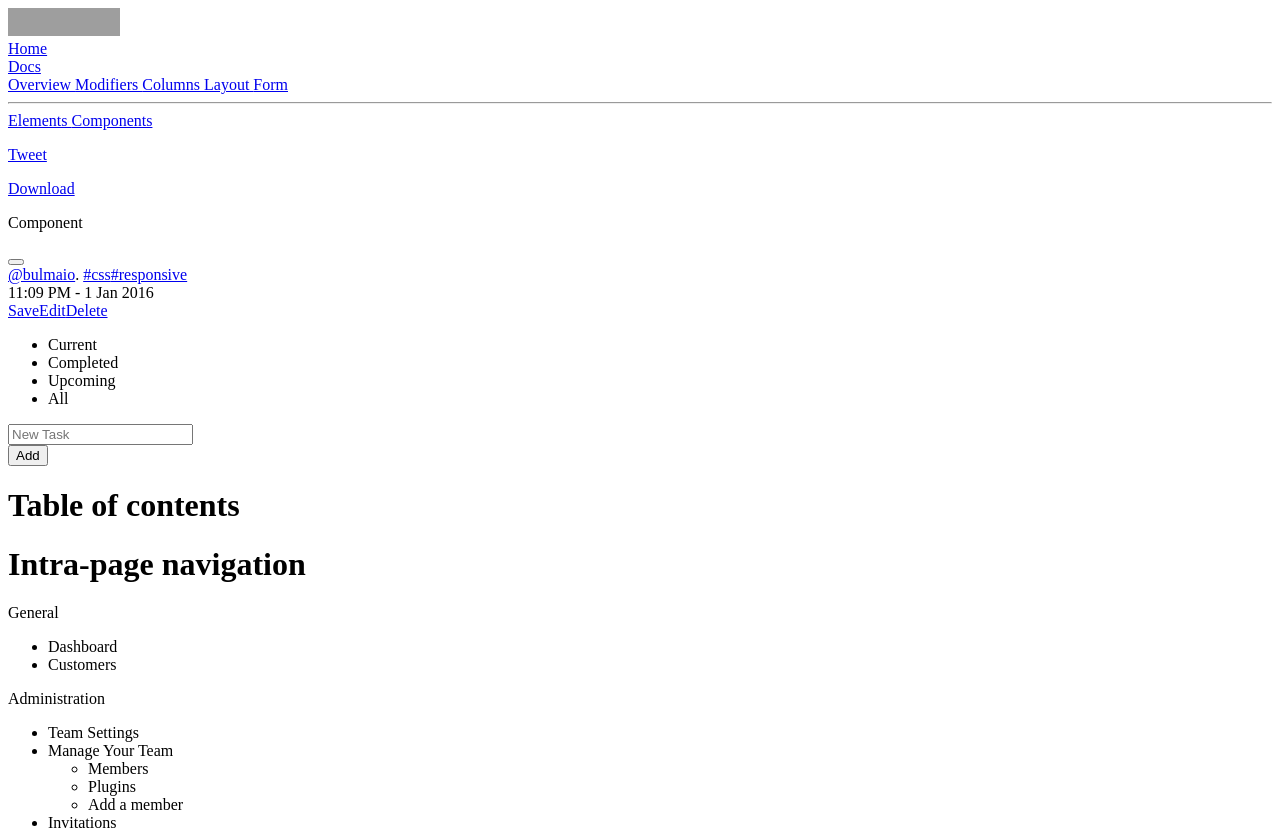
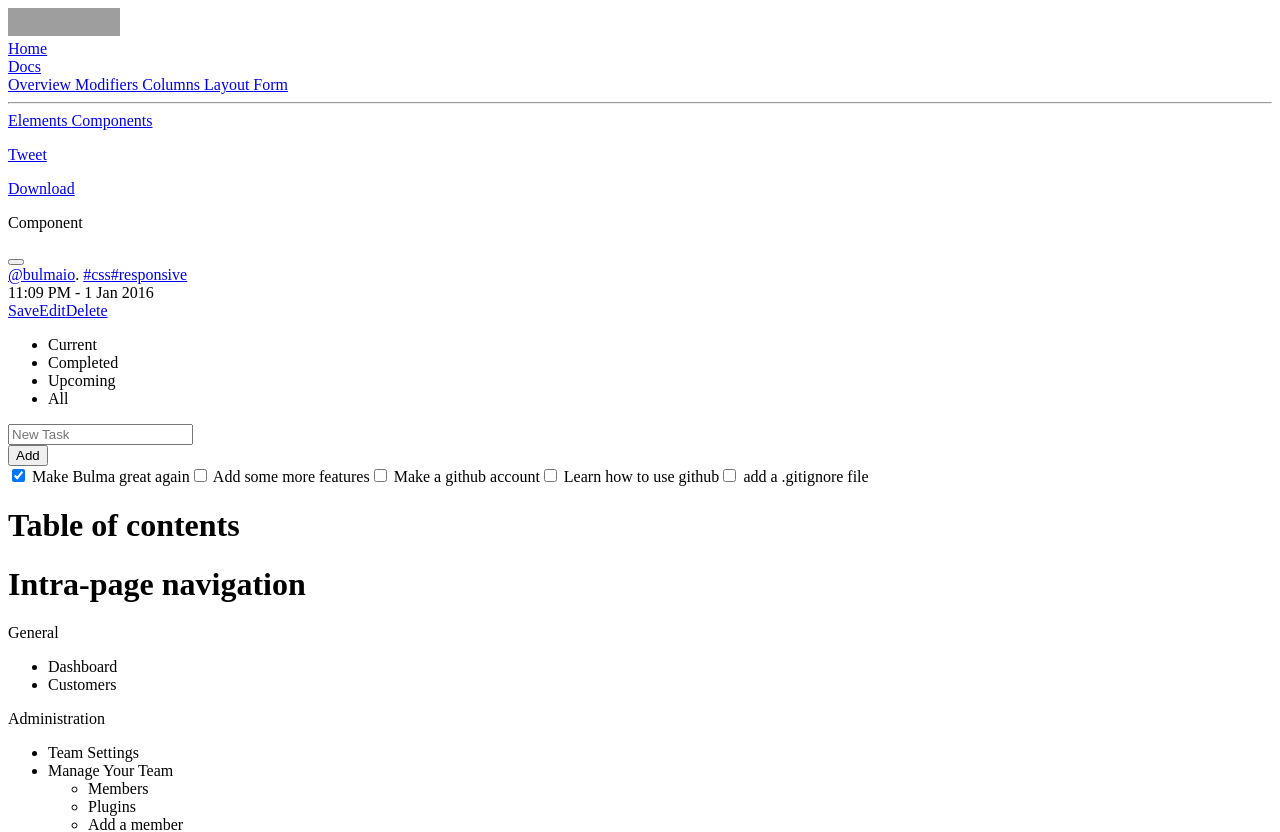
Before and after one commit to N02959575/TODO-App-2022, a Vue app in the folder client/todoApp/: page / in a window 1280 px wide. Shown: the top 832 px of the page. Built offline with nearby package versions, Linux system fonts and the light colour scheme; grey boxes are pictures that could not be loaded; the HTML template or start-up script is replaced by a standard one.

Commit message:
added code back to tasks.vue component

```diff
--- a/client/todoApp/src/App.vue
+++ b/client/todoApp/src/App.vue
@@ -16,7 +16,7 @@ import Table from './components/Table.vue';
           <Social/>
         </div>
       </div>
-      <div class="column">
+      <div class="column is-6">
         <Tasks/>
       </div>
       <div class="column">
--- a/client/todoApp/src/components/Social.vue
+++ b/client/todoApp/src/components/Social.vue
@@ -15,7 +15,7 @@
                 </header>
                 <div class="card-content">
                   <div class="content">
-                    {{message}}
+                     {{message}}
                     <a href="#">@bulmaio</a>. <a href="#">#css</a>
                     <a href="#">#responsive</a>
                     <br />
--- a/client/todoApp/src/components/Tasks.vue
+++ b/client/todoApp/src/components/Tasks.vue
@@ -1,4 +1,52 @@
 <script setup lang="ts">
+  import { ref, reactive, onMounted, computed } from "vue";
+
+
+  const message = ref ("Hello Vue!");
+  const currentTab = ref ("All");
+  const text = ref ("");
+  const allTasks = reactive([
+    { task: "Make Bulma great again", checked: true },
+    { task: "Add some more features", checked: false },
+    { task: "Make a github account", checked: false },
+    { task: " Learn how to use github", checked: false },
+    { task: "add a .gitignore file", checked: false },
+  ]);
+
+  function addTask() {
+    //add a task
+    //check if user typed something
+    if (text.value.trim().length == 0) {
+
+      alert("Please add a task");
+      return;
+    }
+
+    allTasks.unshift({
+      task: text.value,
+      checked: false,
+    });
+
+    text.value = "";
+  };
+
+  function displayTasks()  {
+      if (currentTab.value == "Completed") {
+        return allTasks.filter(function (t) {
+        return t.checked;
+      });
+      }
+      //if current tab is active then display unchecked tasks
+      if (currentTab.value == "Current") {
+        return allTasks.filter(function (t) {
+          return !t.checked;
+        });
+      }
+      //any other tab displays all
+      else {
+        return allTasks;
+      }
+    }
 
 </script>
 
@@ -60,7 +108,7 @@
                 </div>
                 <div class="panel-block" name="newtaskbar">
                   <form
-                    @submit="addTask"
+                    @submit="addTask()"
                     class="control has-icons-left has-icons-right is-expanded"
                   >
                     <div class="field has-addons is-flex-grow-1">
@@ -76,18 +124,18 @@
                       </span>
 
                       <div class="control">
-                        <button class="button is-primary" @click="addTask()">
+                        <button class="button is-primary" @click="addTask()" type="button">
                           Add
                         </button>
                       </div>
                     </div>
                   </form>
                 </div>
-                <a v-for="x in displayTasks" :key="x.task" class="panel-block">
+                <a v-for="x in displayTasks()" :key="x.task" class="panel-block">
                   <input type="checkbox" v-model="x.checked" />
                   {{x.task}}
                 </a>
-              </nav>
+  </nav>
 </template>
 
 <style>
```
